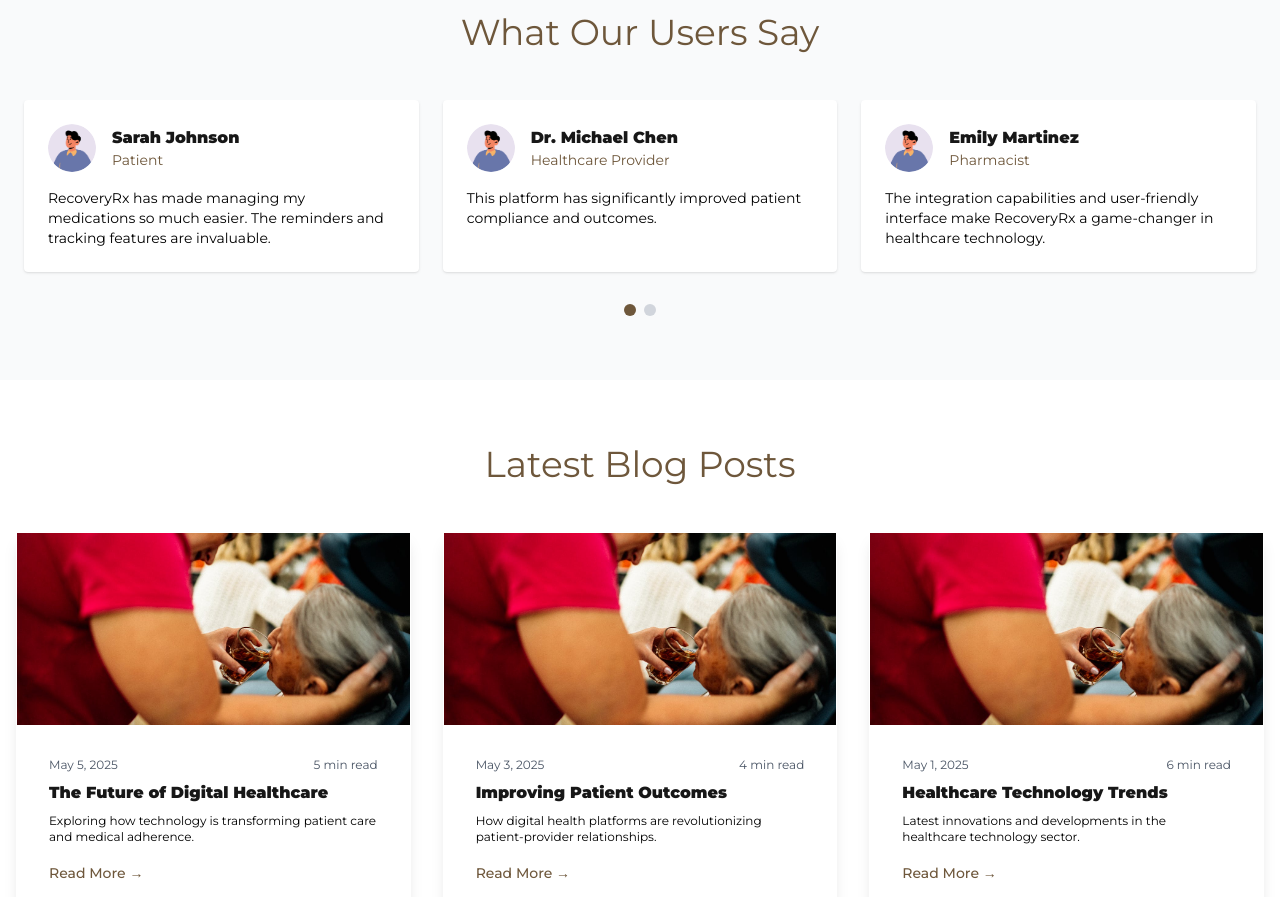
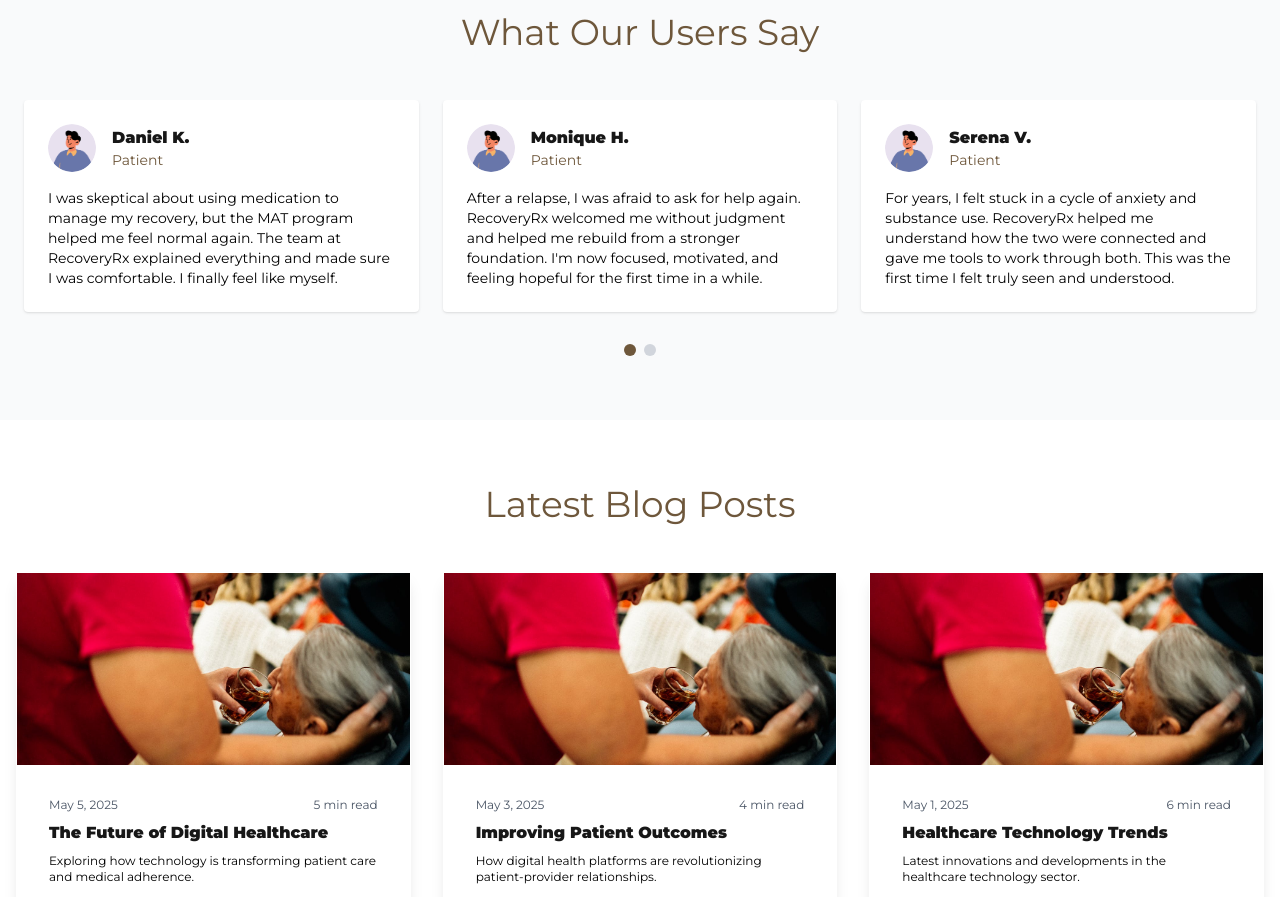
Before and after one commit to orlamee/recoveryrx, a Next.js app: page / in a window 1280 px wide. Shown: the part 1380-2277 px from the top of the page. Built offline with nearby package versions, Linux system fonts and the light colour scheme.

Commit message:
Update testimonials with new patient quotes and names for enhanced relevance

```diff
--- a/src/components/Testimonial.tsx
+++ b/src/components/Testimonial.tsx
@@ -12,41 +12,51 @@ const chunkArray = (arr: any[], size: number) =>
 const testimonials = [
   {
     id: 1,
-    name: "Sarah Johnson",
+    name: "Daniel K.",
     role: "Patient",
     image: "/images/avatar.png",
     quote:
-      "RecoveryRx has made managing my medications so much easier. The reminders and tracking features are invaluable.",
+      "I was skeptical about using medication to manage my recovery, but the MAT program helped me feel normal again. The team at RecoveryRx explained everything and made sure I was comfortable. I finally feel like myself.",
   },
   {
     id: 2,
-    name: "Dr. Michael Chen",
-    role: "Healthcare Provider",
+    name: "Monique H.",
+    role: "Patient",
     image: "/images/avatar.png",
     quote:
-      "This platform has significantly improved patient compliance and outcomes.",
+      "After a relapse, I was afraid to ask for help again. RecoveryRx welcomed me without judgment and helped me rebuild from a stronger foundation. I'm now focused, motivated, and feeling hopeful for the first time in a while.",
   },
   {
     id: 3,
-    name: "Emily Martinez",
-    role: "Pharmacist",
+    name: "Serena V.",
+    role: "Patient",
     image: "/images/avatar.png",
     quote:
-      "The integration capabilities and user-friendly interface make RecoveryRx a game-changer in healthcare technology.",
+      "For years, I felt stuck in a cycle of anxiety and substance use. RecoveryRx helped me understand how the two were connected and gave me tools to work through both. This was the first time I felt truly seen and understood.",
   },
   {
     id: 4,
-    name: "John Doe",
-    role: "Caregiver",
+    name: "Marcus D.",
+    role: "Patient",
     image: "/images/avatar.png",
-    quote: "Now I can help my mom take her meds on time every day.",
+    quote:
+      "Before RecoveryRx, I didn't think long-term recovery was possible for me. But now, with a strong support system and real tools in place, I'm celebrating one full year sober.",
   },
   {
     id: 5,
-    name: "Lisa Kim",
-    role: "Nurse",
+    name: "Tyler S.",
+    role: "Patient",
     image: "/images/avatar.png",
-    quote: "Great for keeping track of patient dosages and side effects.",
+    quote:
+      "The team at RecoveryRx didn't just treat my addiction, they treated me as a whole person. My mental health, physical health, and lifestyle were all considered.",
+  },
+  {
+    id: 6,
+    name: "Kevin L.",
+    role: "Patient",
+    image: "/images/avatar.png",
+    quote:
+      "RecoveryRx didn't just treat me they involved my family in the process. We had real conversations, learned how to support each other, and finally started to rebuild trust. That changed everything for me.",
   },
 ];
 
@@ -112,7 +122,7 @@ const Testimonial = () => {
               <button
                 key={index}
                 onClick={() => handleSlideChange(index)}
-                className={`w-3 h-3 rounded-full transition-all duration-300 ${
+                className={`w-3 h-3 rounded-full transition-all duration-300 cursor-pointer ${
                   activeIndex === index ? "bg-[#6e573b]" : "bg-gray-300"
                 }`}
                 aria-label={`Go to slide ${index + 1}`}
```
